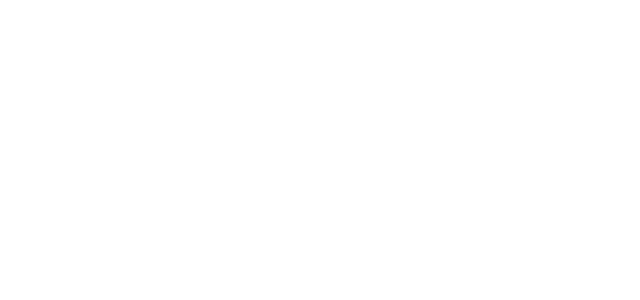
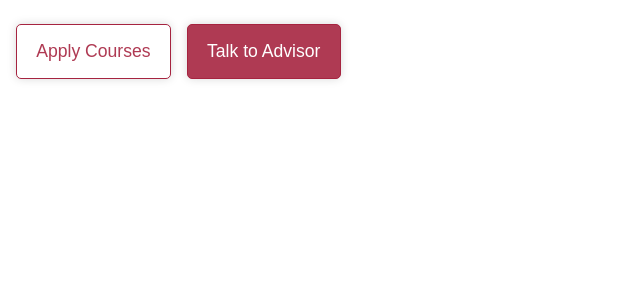
Before and after one commit to Bskasan/React_Practises, a React (Create React App) app in the folder rc_13_styled-comp-example/: page / in a window 1280 px wide. Shown: the top 300 px of the page, without its empty margins (0-640 px from the left). Built offline with nearby package versions, Linux system fonts and the light colour scheme.

Commit message:
added Button styled comp

```diff
--- a/rc_13_styled-comp-example/package.json
+++ b/rc_13_styled-comp-example/package.json
@@ -9,6 +9,7 @@
     "react": "^18.2.0",
     "react-dom": "^18.2.0",
     "react-scripts": "5.0.1",
+    "styled-components": "^5.3.9",
     "web-vitals": "^2.1.0"
   },
   "scripts": {
--- a/rc_13_styled-comp-example/src/App.js
+++ b/rc_13_styled-comp-example/src/App.js
@@ -1,10 +1,11 @@
-
+import Button from "./components/styled/Button";
 
 function App() {
   return (
-    <div className="App">
-
-    </div>
+    <>
+      <Button color="#AF3A53"> Apply Courses</Button>
+      <Button bg="#AF3A53"> Talk to Advisor</Button>
+    </>
   );
 }
 
--- /dev/null
+++ b/rc_13_styled-comp-example/src/components/styled/Button.jsx
@@ -0,0 +1,20 @@
+import styled from "styled-components";
+
+const Button = styled.button`
+  background-color: ${({ bg }) => bg || "white"};
+  color: ${({ color }) => color || "white"};
+  border: 1px solid #a62440;
+  border-radius: 5px;
+  box-shadow: 0 0 10px rgba(0, 0, 0, 0.15);
+  padding: 1rem 1.2rem;
+  font-size: 1.1rem;
+  margin-right: 0.5rem;
+  margin: 1rem 0.5rem;
+  cursor: pointer;
+  &:hover {
+    opacity: 0.9;
+    transform: scale(0.97);
+  }
+`;
+
+export default Button;
```
Also changed, not shown: rc_13_styled-comp-example/src/components/Card.jsx (added), rc_13_styled-comp-example/src/components/styled/Header.jsx (added), rc_13_styled-comp-example/src/components/styled/Logo.jsx (added), 2 other files (tests, documents, lock files or other folders).
